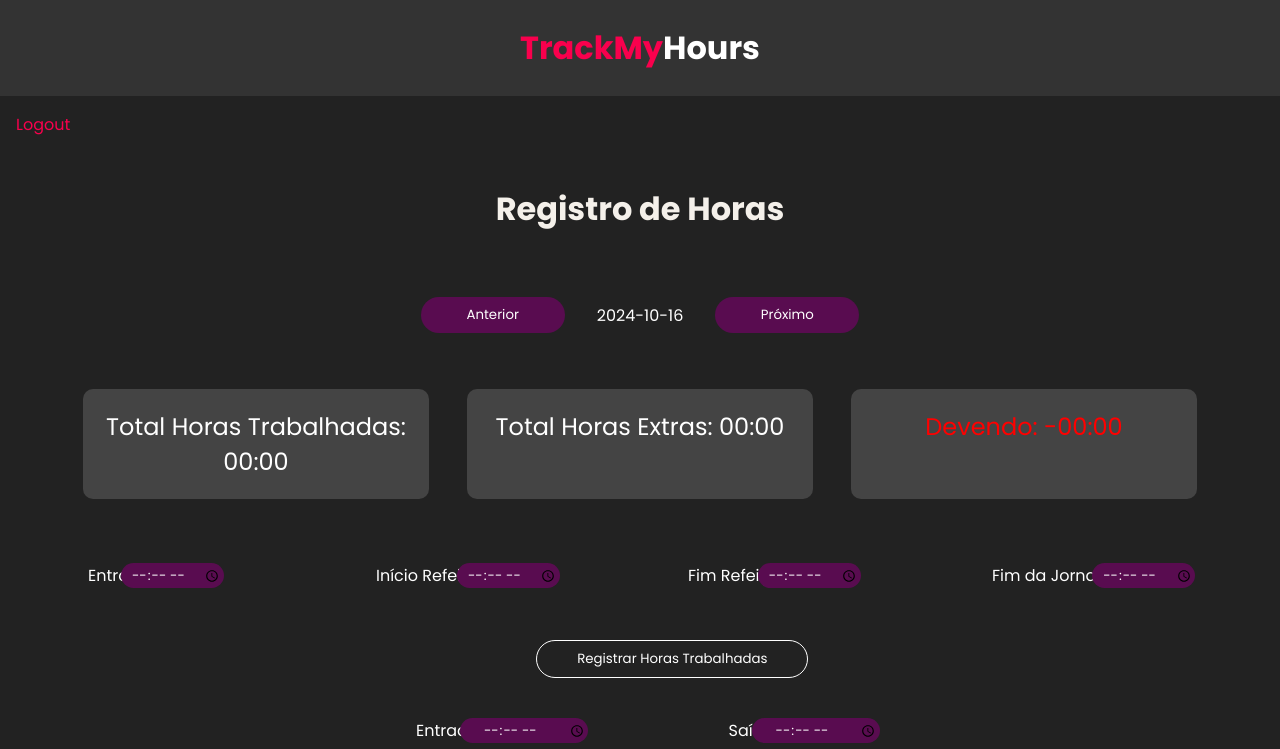
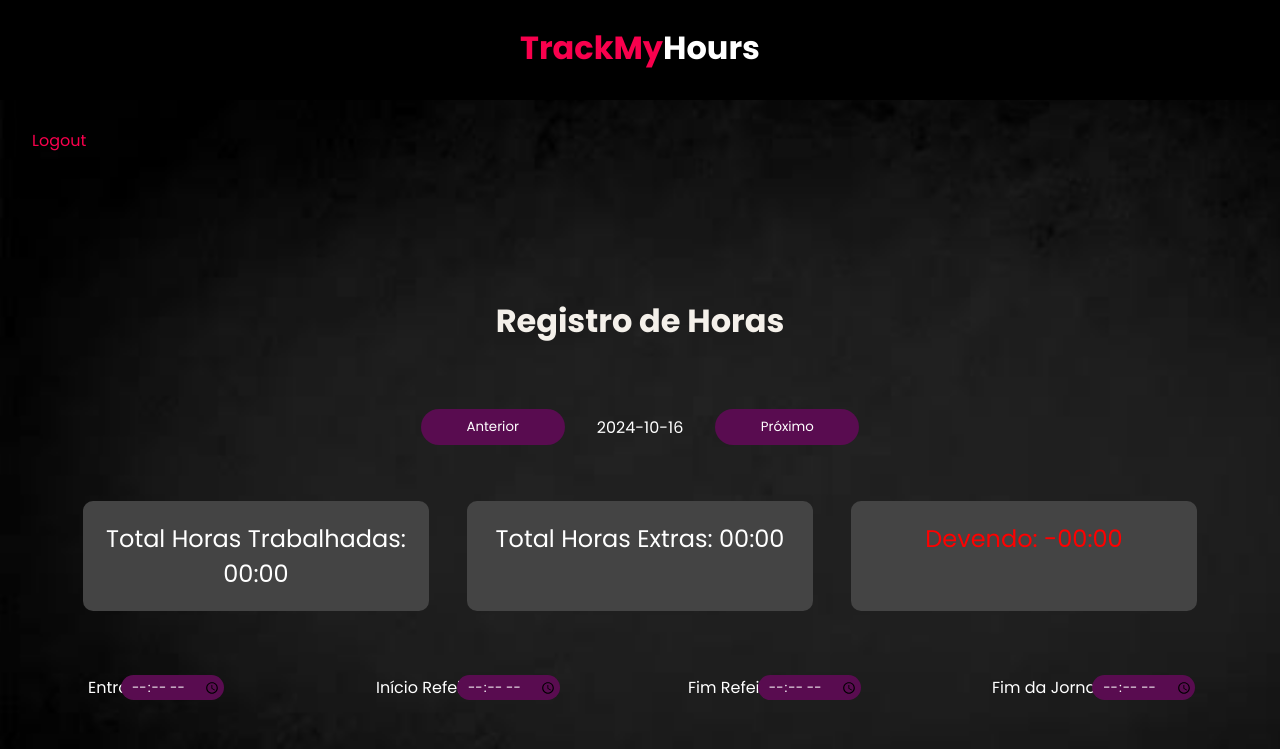
Before and after one commit to MauricioRFerreira/meu-site, a plain HTML site: page pagina.html in a window 1280 px wide. Shown: the top 749 px of the page. Drawn offline with Linux system fonts and the light colour scheme.

Commit message:
mudançã de background

```diff
--- a/pagina.css
+++ b/pagina.css
@@ -7,12 +7,14 @@
 
 body {
     font-family: Arial, sans-serif;
-    background-color: #222;
+    background-image: url(./background.png);
+    background-size: cover;
     color: #fff;
 }
 
 .botao-sair {
-    margin: 1rem 0 3rem 1rem;
+    margin: 1rem 0 2rem 2rem;
+    padding: 7rem 0;
 }
 
 .botao-sair a {
@@ -38,9 +40,15 @@ h3 {
 }
 
 header {
+    position: fixed;
+    width: 100%;
+    height: 100px;
+    top: 0;
+    left: 0;
+    z-index: 1000;
     text-align: center;
     padding: 1.5rem;
-    background-color: #333;
+    background-color: #000000;
     color: #f9004d;
 
 }
```
